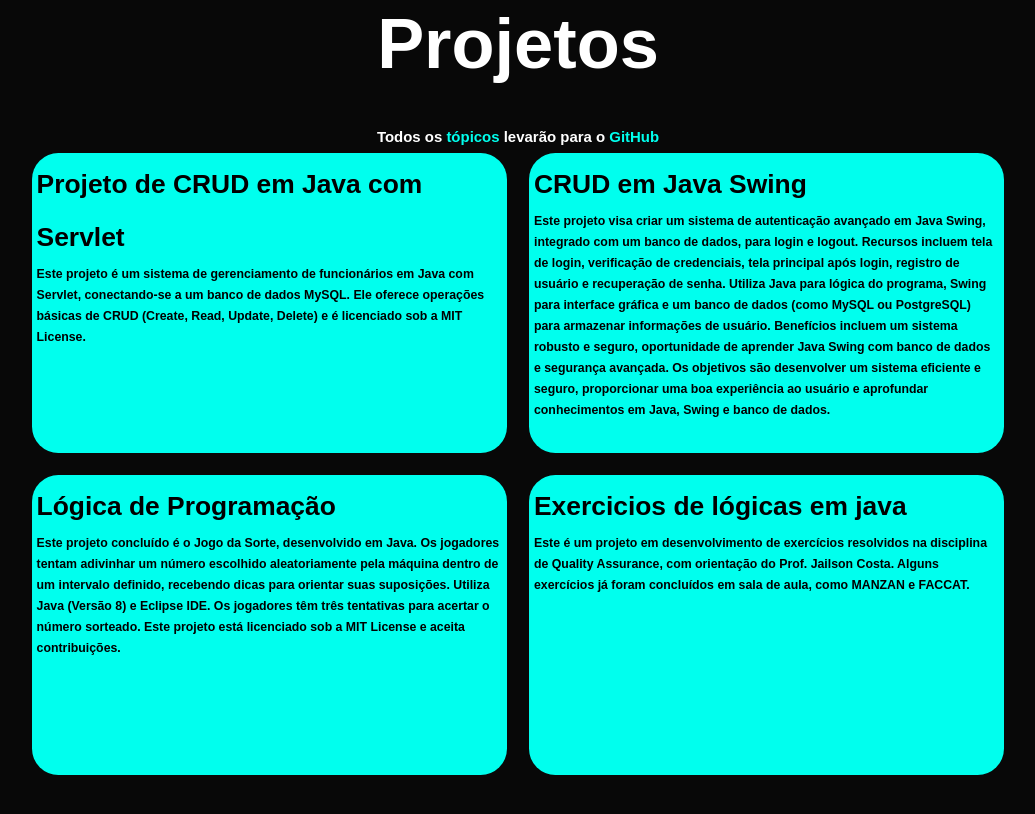
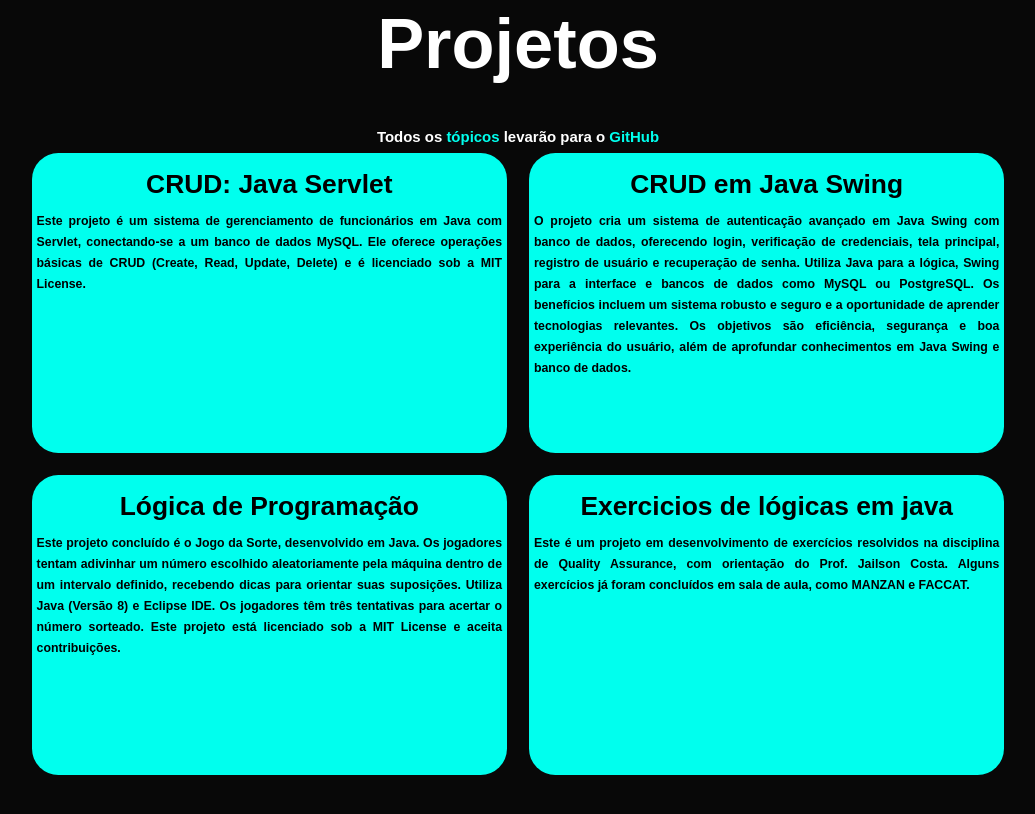
Before and after one commit to thiagoalves96/Portifolio-ThiagoAlves, a plain HTML site: page index.html in a window 1280 px wide. Shown: the part 2324-3138 px from the top of the page, without its empty margins (122-1157 px from the left). Drawn offline with nearby package versions, Linux system fonts and the light colour scheme.

Commit message:
Doc: update Index and CSS

```diff
--- a/css/style.css
+++ b/css/style.css
@@ -491,6 +491,7 @@ span {
 }
 
 .service-info h4 {
+    text-align: center;
     font-size: 3rem;
     font-weight: 800;
     line-height: 2;
@@ -502,6 +503,7 @@ span {
     max-height: 100px;
     line-height: 1.7;
     margin: auto;
+    text-align: justify;
 }
 #link {
     color: inherit; /* Mantém a cor do texto igual ao do restante do documento */
--- a/index.html
+++ b/index.html
@@ -222,7 +222,7 @@
                     id="link"
                 >
                     <div class="service-info">
-                        <h4>Projeto de CRUD em Java com Servlet</h4>
+                        <h4>CRUD: Java Servlet</h4>
                         <p>
                             Este projeto é um sistema de gerenciamento de
                             funcionários em Java com Servlet, conectando-se a um
@@ -240,21 +240,17 @@
                     <div class="service-info">
                         <h4>CRUD em Java Swing</h4>
                         <p>
-                            Este projeto visa criar um sistema de autenticação
-                            avançado em Java Swing, integrado com um banco de
-                            dados, para login e logout. Recursos incluem tela de
-                            login, verificação de credenciais, tela principal
-                            após login, registro de usuário e recuperação de
-                            senha. Utiliza Java para lógica do programa, Swing
-                            para interface gráfica e um banco de dados (como
-                            MySQL ou PostgreSQL) para armazenar informações de
-                            usuário. Benefícios incluem um sistema robusto e
-                            seguro, oportunidade de aprender Java Swing com
-                            banco de dados e segurança avançada. Os objetivos
-                            são desenvolver um sistema eficiente e seguro,
-                            proporcionar uma boa experiência ao usuário e
-                            aprofundar conhecimentos em Java, Swing e banco de
-                            dados.
+                            O projeto cria um sistema de autenticação avançado
+                            em Java Swing com banco de dados, oferecendo login,
+                            verificação de credenciais, tela principal, registro
+                            de usuário e recuperação de senha. Utiliza Java para
+                            a lógica, Swing para a interface e bancos de dados
+                            como MySQL ou PostgreSQL. Os benefícios incluem um
+                            sistema robusto e seguro e a oportunidade de
+                            aprender tecnologias relevantes. Os objetivos são
+                            eficiência, segurança e boa experiência do usuário,
+                            além de aprofundar conhecimentos em Java Swing e
+                            banco de dados.
                         </p>
                     </div>
                 </a>
```
